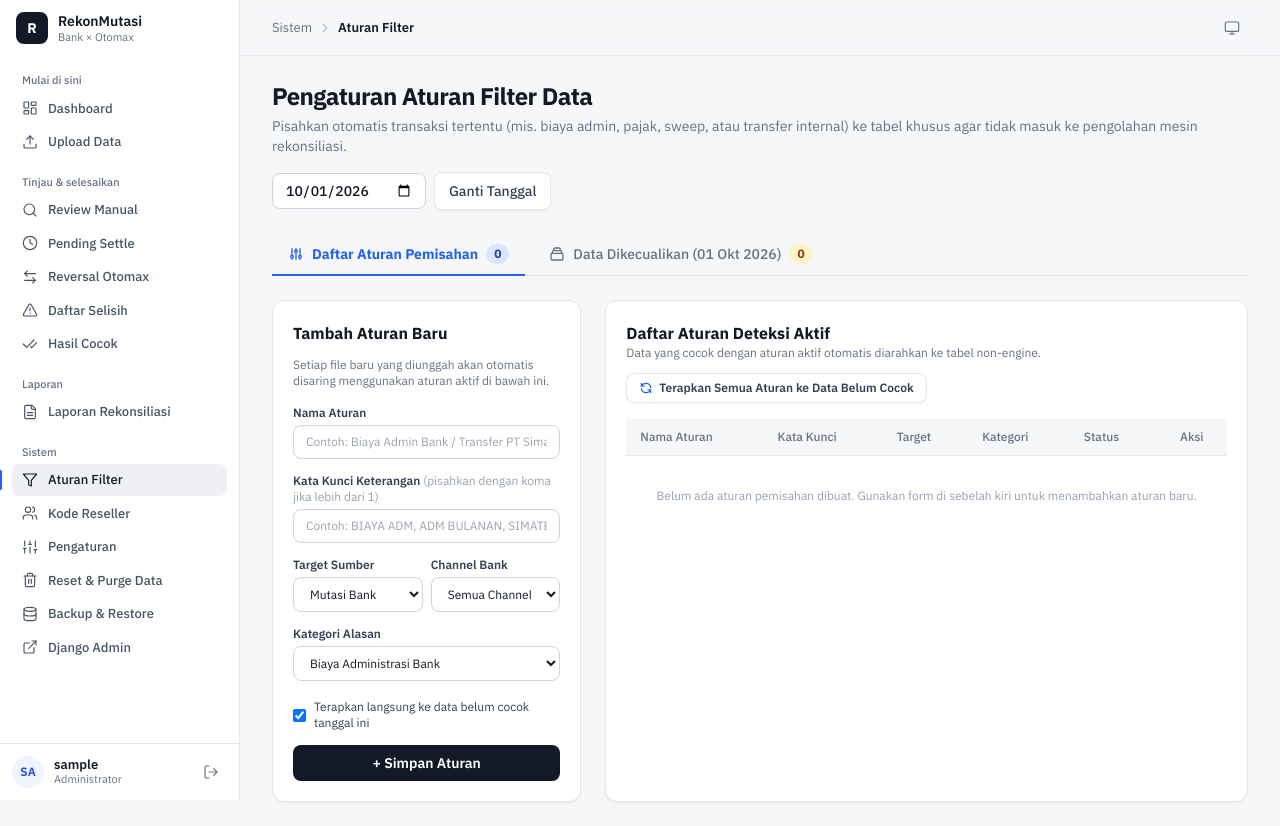
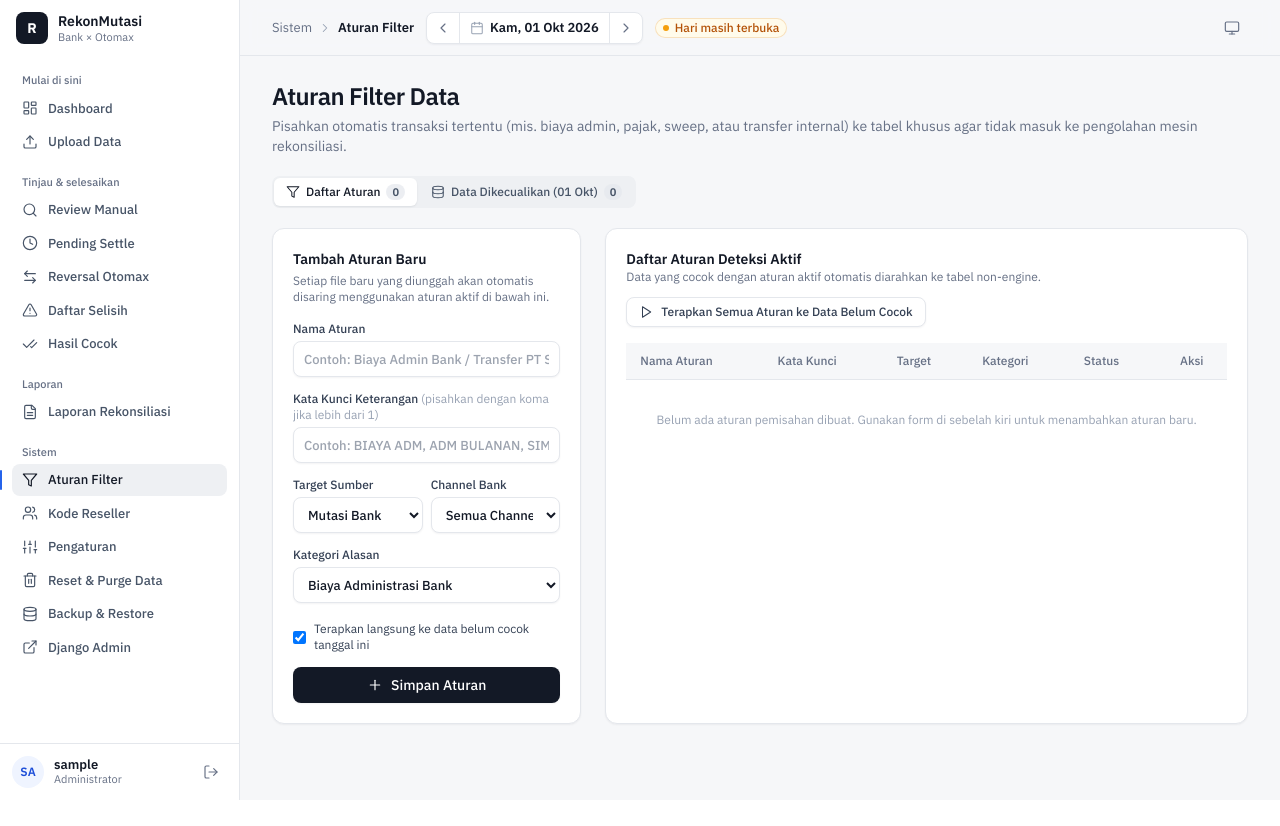
Before and after one commit to rismawanwaris-arch/LServer, a Django app: page /rules/ in a window 1280 px wide. After the commit the page ends 800 px from the top, so only its background shows below. Run offline with Django 5.2, Linux system fonts and the light colour scheme; the visitor is signed in with stand-in values (Sample User, id 1); data that the repository does not hold is empty; parts of the project's set-up code (start-up, migrations or seed data) failed here and were passed over; some libraries are stand-ins or nearby versions.

Commit message:
feat(ui): redesign halaman sistem & login (tahap 6, redesign selesai)
- Aturan Filter: form tanggal dobel dihapus, halaman kini ikut pemilih
  tanggal bilah atas (didaftarkan di _DATED); tab segmen, status Aktif/
  Nonaktif sebagai badge, tombol hapus berikon.
- Kode Reseller: tombol Edit/Hapus berikon, header tabel lurus dengan
  baris, form konsisten.
- Pengaturan, Reset & Purge, Backup & Restore, Konfirmasi Restore: judul,
  tombol bahaya (btn-danger) dan input seragam; purge berjudul jelas.
- Login: logo navy, ikon dari sprite, input & pesan error seragam,
  tombol lihat kata sandi punya label aksesibilitas.
- Hapus sisa glyph ★/✓ di badge Review Manual & Pending Settle.
- CLAUDE.md: konvensi UI untuk halaman baru.

```diff
--- a/apps/dashboard/templates/dashboard/_icons.html
+++ b/apps/dashboard/templates/dashboard/_icons.html
@@ -29,6 +29,8 @@
   <symbol id="i-download" viewBox="0 0 24 24"><path d="M21 15v4a2 2 0 0 1-2 2H5a2 2 0 0 1-2-2v-4"/><polyline points="7 10 12 15 17 10"/><line x1="12" x2="12" y1="15" y2="3"/></symbol>
   <symbol id="i-plus" viewBox="0 0 24 24"><path d="M5 12h14"/><path d="M12 5v14"/></symbol>
   <symbol id="i-pencil" viewBox="0 0 24 24"><path d="M21.174 6.812a1 1 0 0 0-3.986-3.987L3.842 16.174a2 2 0 0 0-.5.83l-1.321 4.352a.5.5 0 0 0 .623.622l4.353-1.32a2 2 0 0 0 .83-.497z"/></symbol>
+  <symbol id="i-user" viewBox="0 0 24 24"><path d="M19 21v-2a4 4 0 0 0-4-4H9a4 4 0 0 0-4 4v2"/><circle cx="12" cy="7" r="4"/></symbol>
+  <symbol id="i-eye-off" viewBox="0 0 24 24"><path d="M10.733 5.076a10.744 10.744 0 0 1 11.205 6.575 1 1 0 0 1 0 .696 10.747 10.747 0 0 1-1.444 2.49"/><path d="M14.084 14.158a3 3 0 0 1-4.242-4.242"/><path d="M17.479 17.499a10.75 10.75 0 0 1-15.417-5.151 1 1 0 0 1 0-.696 10.75 10.75 0 0 1 4.446-5.143"/><path d="m2 2 20 20"/></symbol>
   <symbol id="i-lock" viewBox="0 0 24 24"><rect width="18" height="11" x="3" y="11" rx="2"/><path d="M7 11V7a5 5 0 0 1 10 0v4"/></symbol>
   <symbol id="i-logout" viewBox="0 0 24 24"><path d="M9 21H5a2 2 0 0 1-2-2V5a2 2 0 0 1 2-2h4"/><polyline points="16 17 21 12 16 7"/><line x1="21" x2="9" y1="12" y2="12"/></symbol>
   <symbol id="i-menu" viewBox="0 0 24 24"><line x1="4" x2="20" y1="12" y2="12"/><line x1="4" x2="20" y1="6" y2="6"/><line x1="4" x2="20" y1="18" y2="18"/></symbol>
--- a/apps/dashboard/templates/dashboard/exclusion_rules.html
+++ b/apps/dashboard/templates/dashboard/exclusion_rules.html
@@ -3,42 +3,25 @@
 {% block title %}Pengaturan Aturan Filter — RekonMutasi{% endblock %}
 
 {% block content %}
-<div class="mb-6 flex flex-wrap items-center justify-between gap-4">
-  <div>
-    <h1 class="text-2xl font-bold tracking-tight text-slate-900 dark:text-white">Pengaturan Aturan Filter Data</h1>
-    <p class="text-sm text-slate-500 mt-1">
-      Pisahkan otomatis transaksi tertentu (mis. biaya admin, pajak, sweep, atau transfer internal) ke tabel khusus agar tidak masuk ke pengolahan mesin rekonsiliasi.
-    </p>
-  </div>
-
-  <form method="get" class="flex items-center gap-2">
-    <input type="date" name="d" value="{{ book_date|date:'Y-m-d' }}"
-           class="rounded-lg border border-slate-300 bg-white px-3 py-1.5 text-sm font-medium shadow-xs dark:border-slate-600 dark:bg-slate-800">
-    <button class="btn-ghost">Ganti Tanggal</button>
-  </form>
+<div class="mb-5">
+  <h1 class="page-title">Aturan Filter Data</h1>
+  <p class="page-sub">
+    Pisahkan otomatis transaksi tertentu (mis. biaya admin, pajak, sweep, atau transfer internal) ke tabel khusus agar tidak masuk ke pengolahan mesin rekonsiliasi.
+  </p>
 </div>
 
 <div x-data="{ activeTab: 'rules' }">
   <!-- Navigation Tabs -->
-  <div class="flex items-center gap-2 border-b border-slate-200 dark:border-slate-700 mb-6">
-    <button type="button" @click="activeTab = 'rules'"
-            :class="activeTab === 'rules' ? 'border-indigo-600 text-indigo-600 dark:text-indigo-400 font-bold' : 'border-transparent text-slate-500 hover:text-slate-700 font-medium'"
-            class="px-4 py-2.5 text-sm border-b-2 transition -mb-px flex items-center gap-2">
-      <svg class="h-4 w-4" fill="none" viewBox="0 0 24 24" stroke="currentColor">
-        <path stroke-linecap="round" stroke-linejoin="round" stroke-width="2" d="M12 6V4m0 2a2 2 0 100 4m0-4a2 2 0 110 4m-6 8a2 2 0 100-4m0 4a2 2 0 110-4m0 4v2m0-6V4m6 6v10m6-2a2 2 0 100-4m0 4a2 2 0 110-4m0 4v2m0-6V4" />
-      </svg>
-      <span>Daftar Aturan Pemisahan</span>
-      <span class="rounded-full bg-indigo-100 text-indigo-800 px-2 py-0.5 text-xs font-bold dark:bg-indigo-900/50 dark:text-indigo-200">{{ rules.count }}</span>
+  <div class="seg mb-5" role="tablist" aria-label="Aturan filter">
+    <button type="button" role="tab" @click="activeTab = 'rules'" :aria-selected="activeTab === 'rules'"
+            :class="activeTab === 'rules' && 'seg-item-active'" class="seg-item">
+      <svg class="icon h-3.5 w-3.5"><use href="#i-filter"/></svg>Daftar Aturan
+      <span class="seg-count money">{{ rules.count }}</span>
     </button>
-
-    <button type="button" @click="activeTab = 'data'"
-            :class="activeTab === 'data' ? 'border-indigo-600 text-indigo-600 dark:text-indigo-400 font-bold' : 'border-transparent text-slate-500 hover:text-slate-700 font-medium'"
-            class="px-4 py-2.5 text-sm border-b-2 transition -mb-px flex items-center gap-2">
-      <svg class="h-4 w-4" fill="none" viewBox="0 0 24 24" stroke="currentColor">
-        <path stroke-linecap="round" stroke-linejoin="round" stroke-width="2" d="M19 11H5m14 0a2 2 0 012 2v6a2 2 0 01-2 2H5a2 2 0 01-2-2v-6a2 2 0 012-2m14 0V9a2 2 0 00-2-2M5 11V9a2 2 0 012-2m0 0V5a2 2 0 012-2h6a2 2 0 012 2v2M7 7h10" />
-      </svg>
-      <span>Data Dikecualikan ({{ book_date|date:"d M Y" }})</span>
-      <span class="rounded-full bg-amber-100 text-amber-800 px-2 py-0.5 text-xs font-bold dark:bg-amber-900/50 dark:text-amber-200">{{ total_excluded_count }}</span>
+    <button type="button" role="tab" @click="activeTab = 'data'" :aria-selected="activeTab === 'data'"
+            :class="activeTab === 'data' && 'seg-item-active'" class="seg-item">
+      <svg class="icon h-3.5 w-3.5"><use href="#i-db"/></svg>Data Dikecualikan ({{ book_date|date:"d M" }})
+      <span class="seg-count money {% if total_excluded_count %}!bg-amber-100 !text-amber-800 dark:!bg-amber-500/20 dark:!text-amber-300{% endif %}">{{ total_excluded_count }}</span>
     </button>
   </div>
 
@@ -47,7 +30,7 @@
     <div class="grid gap-6 lg:grid-cols-3">
       <!-- Form Tambah Aturan (Left 1 col) -->
       <div class="card lg:col-span-1">
-        <h2 class="font-bold text-slate-900 dark:text-white mb-3">Tambah Aturan Baru</h2>
+        <h2 class="mb-1 text-sm font-semibold text-slate-900 dark:text-white">Tambah Aturan Baru</h2>
         <p class="text-xs text-slate-500 mb-4">
           Setiap file baru yang diunggah akan otomatis disaring menggunakan aturan aktif di bawah ini.
         </p>
@@ -57,24 +40,24 @@
           <input type="hidden" name="book_date" value="{{ book_date|date:'Y-m-d' }}">
 
           <div>
-            <label class="block font-semibold text-slate-700 dark:text-slate-300 mb-1">Nama Aturan</label>
+            <label class="mb-1 block font-medium text-slate-700 dark:text-slate-300">Nama Aturan</label>
             <input type="text" name="name" required placeholder="Contoh: Biaya Admin Bank / Transfer PT Simatech"
-                   class="w-full rounded-lg border border-slate-300 bg-white px-3 py-2 text-xs focus:border-indigo-500 focus:outline-none dark:border-slate-600 dark:bg-slate-800">
+                   class="field-input h-9 w-full text-[13px]">
           </div>
 
           <div>
-            <label class="block font-semibold text-slate-700 dark:text-slate-300 mb-1">
+            <label class="mb-1 block font-medium text-slate-700 dark:text-slate-300">
               Kata Kunci Keterangan
               <span class="font-normal text-slate-400">(pisahkan dengan koma jika lebih dari 1)</span>
             </label>
             <input type="text" name="keywords" required placeholder="Contoh: BIAYA ADM, ADM BULANAN, SIMATECH"
-                   class="w-full rounded-lg border border-slate-300 bg-white px-3 py-2 text-xs focus:border-indigo-500 focus:outline-none dark:border-slate-600 dark:bg-slate-800">
+                   class="field-input h-9 w-full text-[13px]">
           </div>
 
           <div class="grid grid-cols-2 gap-2">
             <div>
-              <label class="block font-semibold text-slate-700 dark:text-slate-300 mb-1">Target Sumber</label>
-              <select name="target" class="w-full rounded-lg border border-slate-300 bg-white px-3 py-2 text-xs focus:border-indigo-500 focus:outline-none dark:border-slate-600 dark:bg-slate-800">
+              <label class="mb-1 block font-medium text-slate-700 dark:text-slate-300">Target Sumber</label>
+              <select name="target" class="field-input h-9 w-full text-[13px]">
                 {% for val, label in target_choices %}
                 <option value="{{ val }}">{{ label }}</option>
                 {% endfor %}
@@ -82,8 +65,8 @@
             </div>
 
             <div>
-              <label class="block font-semibold text-slate-700 dark:text-slate-300 mb-1">Channel Bank</label>
-              <select name="channel" class="w-full rounded-lg border border-slate-300 bg-white px-3 py-2 text-xs focus:border-indigo-500 focus:outline-none dark:border-slate-600 dark:bg-slate-800">
+              <label class="mb-1 block font-medium text-slate-700 dark:text-slate-300">Channel Bank</label>
+              <select name="channel" class="field-input h-9 w-full text-[13px]">
                 <option value="">Semua Channel</option>
                 {% for val, label in channel_choices %}
                 <option value="{{ val }}">{{ label }}</option>
@@ -93,8 +76,8 @@
           </div>
 
           <div>
-            <label class="block font-semibold text-slate-700 dark:text-slate-300 mb-1">Kategori Alasan</label>
-            <select name="category" class="w-full rounded-lg border border-slate-300 bg-white px-3 py-2 text-xs focus:border-indigo-500 focus:outline-none dark:border-slate-600 dark:bg-slate-800">
+            <label class="mb-1 block font-medium text-slate-700 dark:text-slate-300">Kategori Alasan</label>
+            <select name="category" class="field-input h-9 w-full text-[13px]">
               {% for val, label in category_choices %}
               <option value="{{ val }}">{{ label }}</option>
               {% endfor %}
@@ -108,8 +91,8 @@
             </label>
           </div>
 
-          <button type="submit" class="btn-primary w-full justify-center py-2 font-semibold">
-            + Simpan Aturan
+          <button type="submit" class="btn-primary w-full justify-center">
+            <svg class="icon"><use href="#i-plus"/></svg>Simpan Aturan
           </button>
         </form>
       </div>
@@ -118,18 +101,16 @@
       <div class="card lg:col-span-2">
         <div class="flex flex-wrap items-center justify-between gap-3 mb-4">
           <div>
-            <h2 class="font-bold text-slate-900 dark:text-white">Daftar Aturan Deteksi Aktif</h2>
+            <h2 class="text-sm font-semibold text-slate-900 dark:text-white">Daftar Aturan Deteksi Aktif</h2>
             <p class="text-xs text-slate-500">Data yang cocok dengan aturan aktif otomatis diarahkan ke tabel non-engine.</p>
           </div>
 
           <form method="post" action="{% url 'apply-exclusion-rules' %}">
             {% csrf_token %}
             <input type="hidden" name="book_date" value="{{ book_date|date:'Y-m-d' }}">
-            <button type="submit" class="btn-ghost text-xs py-1.5 px-3 font-semibold shadow-2xs flex items-center gap-1.5"
+            <button type="submit" class="btn-ghost px-3 py-1.5 text-xs"
                     title="Memindai transaksi belum cocok pada tanggal ini dan memindahkan yang cocok dengan aturan">
-              <svg class="h-3.5 w-3.5 text-indigo-600" fill="none" viewBox="0 0 24 24" stroke="currentColor">
-                <path stroke-linecap="round" stroke-linejoin="round" stroke-width="2" d="M4 4v5h.582m15.356 2A8.001 8.001 0 004.582 9m0 0H9m11 11v-5h-.581m0 0a8.003 8.003 0 01-15.357-2m15.357 2H15" />
-              </svg>
+              <svg class="icon h-3.5 w-3.5"><use href="#i-play"/></svg>
               <span>Terapkan Semua Aturan ke Data Belum Cocok</span>
             </button>
           </form>
@@ -154,21 +135,22 @@
                 <td>
                   <div class="flex flex-wrap gap-1">
                     {% for kw in r.keywords.split %}
-                    <span class="font-mono bg-slate-100 dark:bg-slate-800 px-1.5 py-0.5 rounded text-[11px]">{{ kw }}</span>
+                    <span class="badge-mute font-mono text-[11px]">{{ kw }}</span>
                     {% endfor %}
                   </div>
                 </td>
                 <td>
                   <span class="badge-mute text-[10px]">{{ r.get_target_display }}</span>
-                  {% if r.channel %}<span class="badge-info text-[10px]">{{ r.channel }}</span>{% endif %}
+                  {% if r.channel %}<span class="badge-info text-[10px]">{{ r.channel|channel_label }}</span>{% endif %}
                 </td>
                 <td><span class="badge-warn text-[10px]">{{ r.get_category_display }}</span></td>
                 <td>
                   <form method="post" action="{% url 'toggle-exclusion-rule' r.id %}" class="inline">
                     {% csrf_token %}
                     <input type="hidden" name="book_date" value="{{ book_date|date:'Y-m-d' }}">
-                    <button type="submit" class="cursor-pointer text-xs font-semibold {% if r.active %}text-emerald-600 hover:underline{% else %}text-slate-400 hover:underline{% endif %}">
-                      {% if r.active %}● Aktif{% else %}○ Nonaktif{% endif %}
+                    <button type="submit" title="Klik untuk {% if r.active %}menonaktifkan{% else %}mengaktifkan{% endif %}"
+                            class="{% if r.active %}badge-good{% else %}badge-mute{% endif %} cursor-pointer hover:opacity-80">
+                      <span class="h-1.5 w-1.5 rounded-full {% if r.active %}bg-emerald-500{% else %}bg-slate-400{% endif %}"></span>{% if r.active %}Aktif{% else %}Nonaktif{% endif %}
                     </button>
                   </form>
                 </td>
@@ -177,10 +159,8 @@
                         onsubmit="return confirm('Hapus aturan {{ r.name }}? Data yang sudah terlanjur dipisahkan tidak akan terhapus.');">
                     {% csrf_token %}
                     <input type="hidden" name="book_date" value="{{ book_date|date:'Y-m-d' }}">
-                    <button type="submit" class="text-rose-600 hover:text-rose-800 p-1 font-semibold" title="Hapus Aturan">
-                      <svg class="h-4 w-4 inline" fill="none" viewBox="0 0 24 24" stroke="currentColor">
-                        <path stroke-linecap="round" stroke-linejoin="round" stroke-width="2" d="M19 7l-.867 12.142A2 2 0 0116.138 21H7.862a2 2 0 01-1.995-1.858L5 7m5 4v6m4-6v6m1-10V4a1 1 0 00-1-1h-4a1 1 0 00-1 1v3M4 7h16" />
-                      </svg>
+                    <button type="submit" class="icon-btn hover:bg-rose-50 hover:text-rose-600 dark:hover:bg-rose-500/10 dark:hover:text-rose-400" title="Hapus Aturan" aria-label="Hapus aturan {{ r.name }}">
+                      <svg class="icon"><use href="#i-trash"/></svg>
                     </button>
                   </form>
                 </td>
@@ -201,18 +181,19 @@
 
   <!-- TAB 2: DATA DIKECUALIKAN -->
   <div x-show="activeTab === 'data'" style="display: none;" class="space-y-4">
-    <div class="card p-4 bg-amber-50/50 border-amber-200 dark:bg-amber-950/20 dark:border-amber-900 flex flex-wrap items-center justify-between gap-4">
-      <div>
-        <h3 class="font-bold text-amber-900 dark:text-amber-300 text-sm">
+    <div class="callout callout-warn">
+      <svg class="icon mt-0.5 h-5 w-5"><use href="#i-info"/></svg>
+      <div class="flex-1">
+        <h3 class="text-sm font-semibold">
           Data Dikecualikan dari Engine Rekonsiliasi ({{ total_excluded_count }} Transaksi)
         </h3>
-        <p class="text-xs text-amber-800/80 dark:text-amber-400 mt-0.5">
+        <p class="mt-0.5 text-xs opacity-90">
           Data ini telah diamankan ke tabel tersendiri dan tidak diikutsertakan ke mesin rekonsiliasi ataupun antrean pending.
         </p>
       </div>
       <div class="text-right">
-        <div class="text-xs text-slate-500">Total Nominal Dikecualikan</div>
-        <div class="text-lg font-bold text-slate-900 dark:text-white font-mono">
+        <div class="text-xs opacity-80">Total Nominal Dikecualikan</div>
+        <div class="money text-lg font-semibold">
           Rp {{ total_excluded_amount|rupiah }}
         </div>
       </div>
@@ -237,7 +218,7 @@
                 {{ t.txn_datetime|date:"d M H:i"|default:t.book_date }}
               </td>
               <td>
-                <span class="badge-info text-[10px]">{{ t.channel }}</span>
+                <span class="badge-info text-[10px]">{{ t.channel|channel_label }}</span>
                 <span class="badge-mute text-[10px]">{{ t.source_type }}</span>
               </td>
               <td class="max-w-md break-words font-mono text-slate-800 dark:text-slate-200">
@@ -247,7 +228,7 @@
                 <span class="badge-warn text-[10px]">{{ t.category }}</span>
                 <div class="text-[11px] text-slate-500 mt-0.5">{{ t.reason }}</div>
               </td>
-              <td class="text-right font-mono font-semibold {% if t.amount < 0 %}text-rose-600{% else %}text-slate-900 dark:text-white{% endif %}">
+              <td class="money whitespace-nowrap text-right font-semibold {% if t.amount < 0 %}text-rose-600 dark:text-rose-400{% else %}text-slate-900 dark:text-white{% endif %}">
                 Rp {{ t.amount|rupiah }}
               </td>
             </tr>
--- a/apps/dashboard/templates/dashboard/manual_review.html
+++ b/apps/dashboard/templates/dashboard/manual_review.html
@@ -194,8 +194,8 @@
                       <div class="flex flex-wrap items-center gap-1">
                         <span class="money font-bold text-xs" :class="c.cents < 0 ? 'text-rose-600 dark:text-rose-400' : 'text-slate-900 dark:text-white'" x-text="fmt(c.cents)"></span>
                         <span class="text-[11px] font-semibold text-slate-700 dark:text-slate-200" x-text="c.reseller"></span>
-                        <template x-if="c.cents === bankCents"><span class="badge-good text-[10px]">★ Nominal sama</span></template>
-                        <template x-if="c.tgl_match"><span class="badge-info text-[10px]">✓ Sesuai TGL</span></template>
+                        <template x-if="c.cents === bankCents"><span class="badge-good text-[10px]">Nominal sama</span></template>
+                        <template x-if="c.tgl_match"><span class="badge-info text-[10px]">Sesuai TGL</span></template>
                         <template x-if="c.day_gap !== 0"><span class="badge-warn text-[10px]" x-text="gapLabel(c)"></span></template>
                       </div>
                       <div class="font-mono text-[10px] text-slate-500 truncate" x-text="c.desc"></div>
--- a/apps/dashboard/templates/dashboard/pending_settle.html
+++ b/apps/dashboard/templates/dashboard/pending_settle.html
@@ -557,7 +557,7 @@
                           <span class="text-[11px] text-slate-400" x-text="b.date"></span>
 
                           <template x-if="tglMatch(b)">
-                            <span class="badge-info text-[10px] font-bold">✓ Sesuai TGL di Otomax</span>
+                            <span class="badge-info text-[10px]">Sesuai TGL di Otomax</span>
                           </template>
                           <template x-if="dayGap(b) !== 0">
                             <span class="badge-warn text-[10px]"
@@ -566,7 +566,7 @@
 
                           <!-- Badge untuk Bank Belum Cocok -->
                           <template x-if="!b.is_diff && parseFloat(b.amount) === parseFloat(activeOtomax.amount)">
-                            <span class="badge-good text-[10px] font-bold">★ Nominal Sama</span>
+                            <span class="badge-good text-[10px]">Nominal sama</span>
                           </template>
 
                           <!-- Badge untuk Bank Masih Selisih -->
@@ -576,7 +576,7 @@
                             </span>
                           </template>
                           <template x-if="b.is_diff && parseFloat(b.diff_amount) === parseFloat(activeOtomax.amount)">
-                            <span class="badge-good text-[10px] font-bold">★ Sisa Selisih Pas Sama</span>
+                            <span class="badge-good text-[10px]">Sisa selisih pas sama</span>
                           </template>
 
                           <template x-if="b.outlet">
--- a/apps/dashboard/templatetags/nav.py
+++ b/apps/dashboard/templatetags/nav.py
@@ -21,7 +21,17 @@ _OPEN = [MatchStatus.UNMATCHED, MatchStatus.PENDING_SETTLE]
 
 # Halaman yang membaca ?d= -- link sidebar-nya membawa tanggal kerja, dan bilah atasnya
 # menampilkan pemilih tanggal ‹ ›.
-_DATED = {"day", "upload", "manual-review", "pending-settle", "reversal", "discrepancy-list", "matches", "reports"}
+_DATED = {
+    "day",
+    "upload",
+    "manual-review",
+    "pending-settle",
+    "reversal",
+    "discrepancy-list",
+    "matches",
+    "reports",
+    "exclusion-rules",
+}
 _STEPPER = _DATED - {"reports"}
 # Halaman yang juga punya mode "semua tanggal" (tanpa ?d=): bilah atasnya harus bilang
 # "Semua tanggal", bukan tanggal terakhir dari sesi -- kalau tidak, judul dan isi rancu.
```
Also changed, not shown: CLAUDE.md (+6 -0 lines), apps/dashboard/templates/dashboard/app_settings.html (+9 -7 lines), apps/dashboard/templates/dashboard/backup.html (+12 -15 lines), apps/dashboard/templates/dashboard/backup_confirm.html (+9 -9 lines), apps/dashboard/templates/dashboard/data.html (+18 -17 lines), apps/dashboard/templates/dashboard/login.html (+15 -13 lines), apps/dashboard/templates/dashboard/resellers.html (+33 -29 lines).
